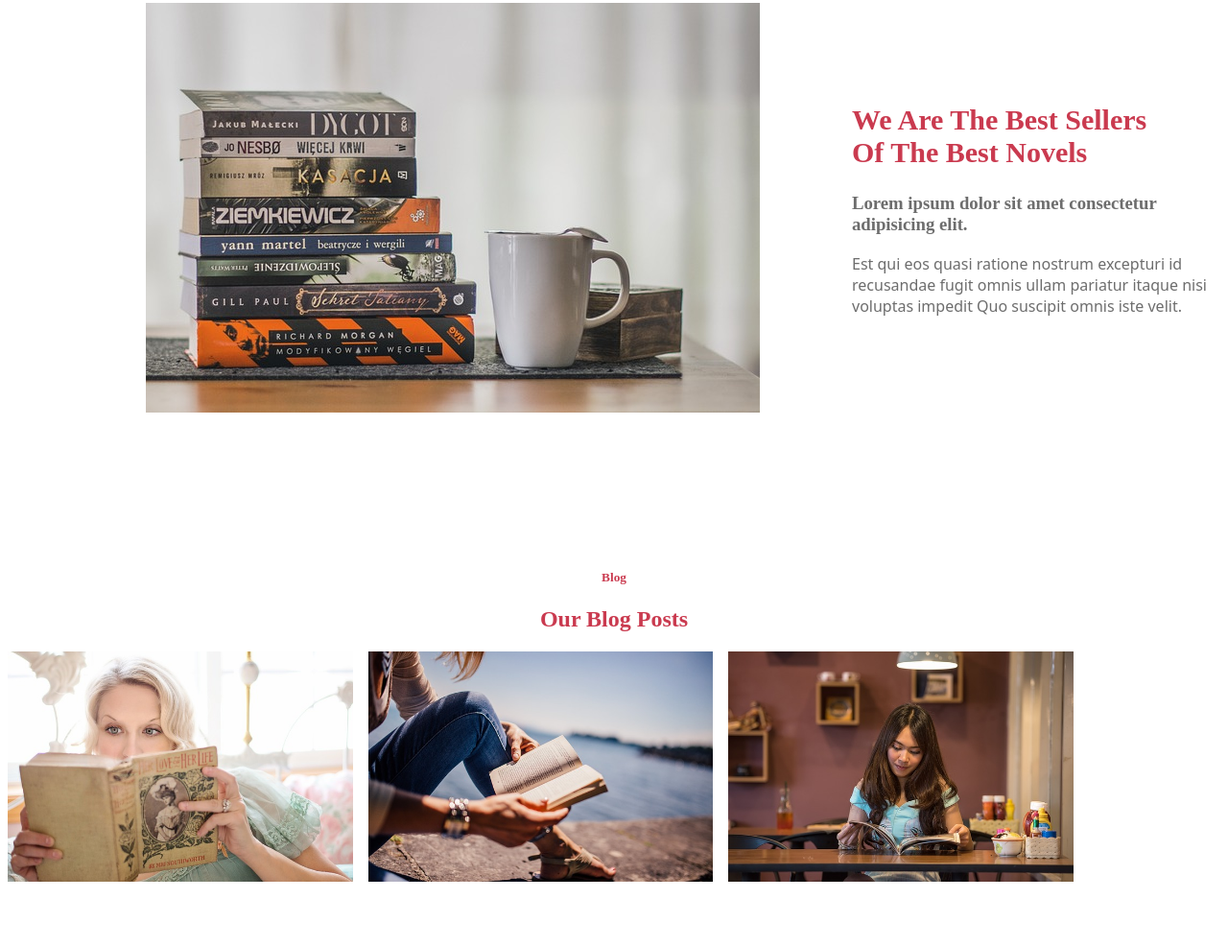
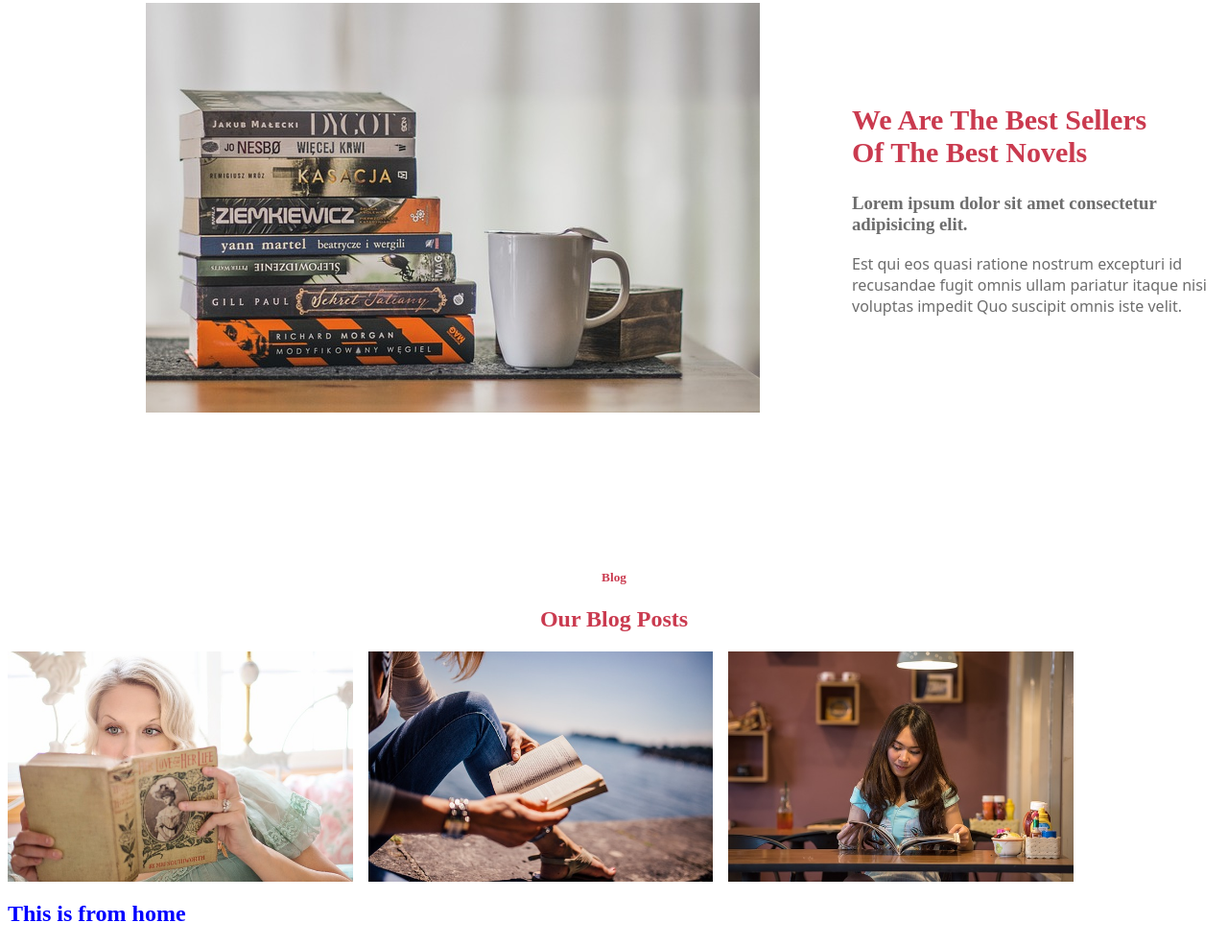
Before and after one commit to annice5/novel-landing-page, a plain HTML site: page index.html in a window 1280 px wide. Shown: the part 3202-4188 px from the top of the page at 96% size. Before the commit the page ends 4129 px from the top, so only its background shows below. Drawn offline with Linux system fonts and the light colour scheme.

Commit message:
added a code section

```diff
--- a/css/style.css
+++ b/css/style.css
@@ -221,3 +221,7 @@ span {
 
 
 }
+
+.sec5{
+    color: blue;
+}
--- a/index.html
+++ b/index.html
@@ -106,7 +106,11 @@
                 </div>
             </div>
         </section>
-
+        <section class="sec5">
+            <div>
+                <h1>This is from home</h1>
+            </div>
+        </section>
     </div>
 
     <script src="./js/index.js"></script>
```
